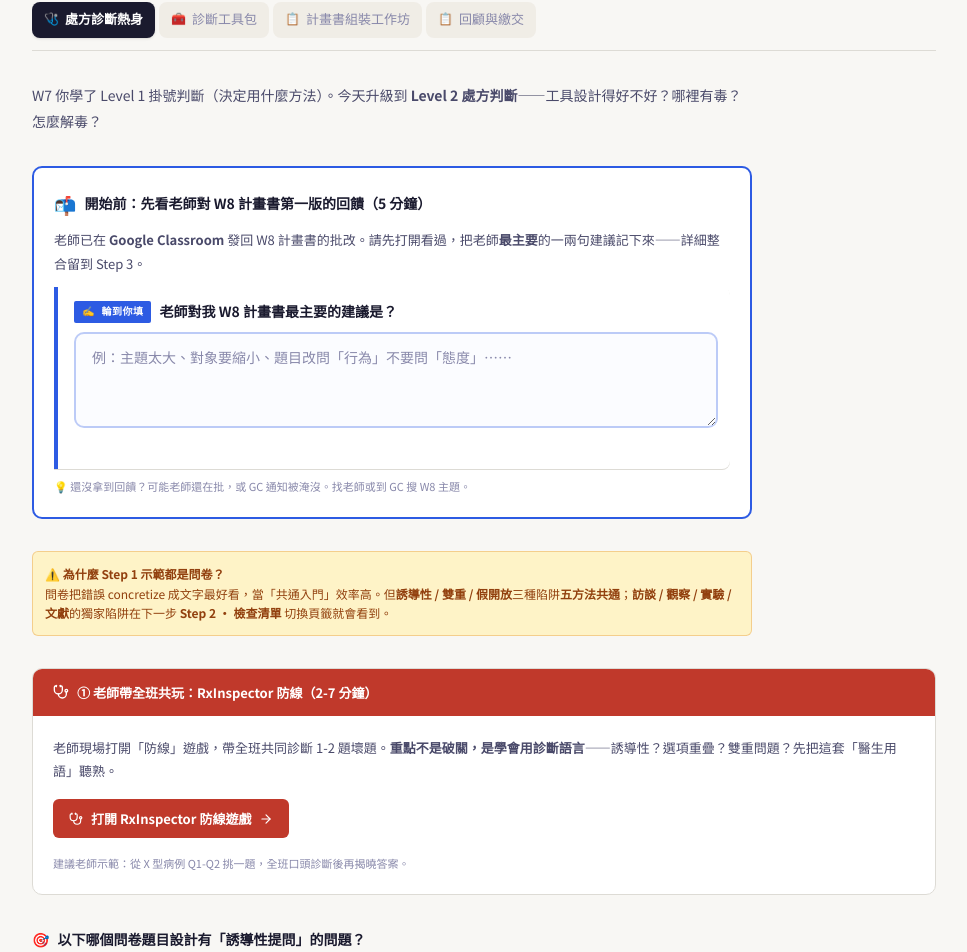
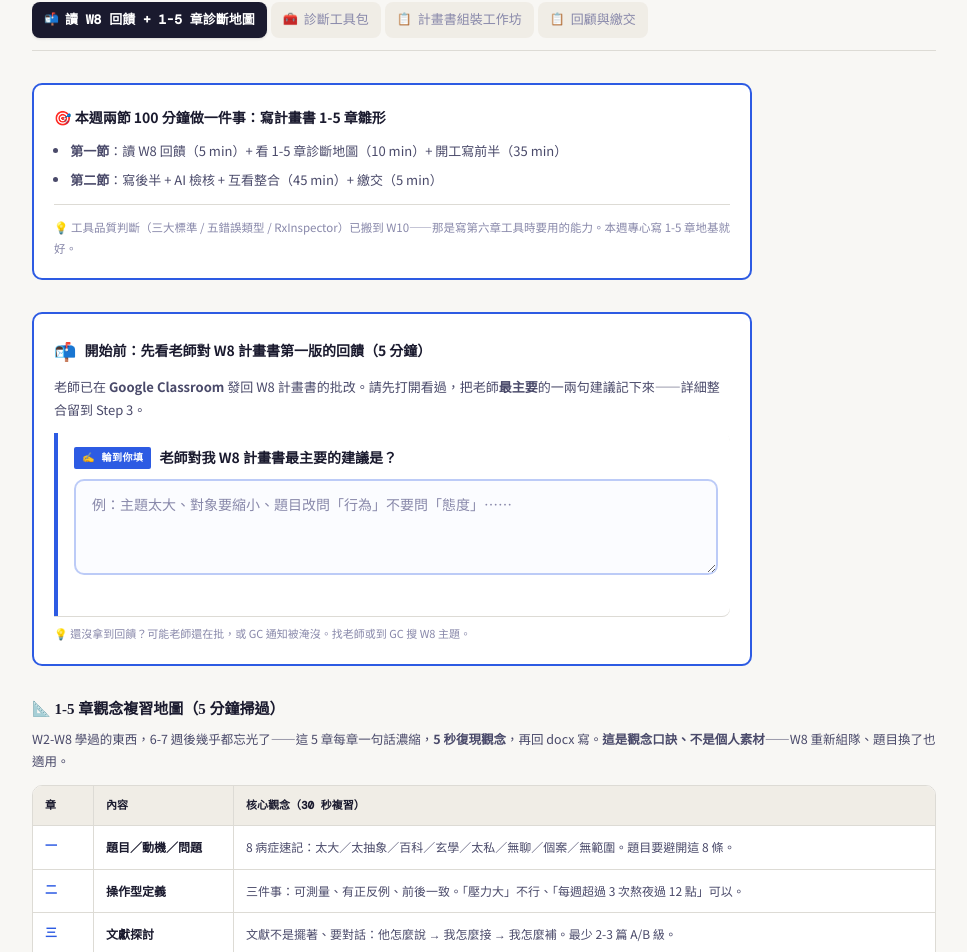
Before and after one commit to Ivanchen114/research-navigator, a React (Vite) app: page /w9 in a window 1280 px wide. Shown: the part 851-1803 px from the top of the page, without its empty margins (276-1243 px from the left). Built offline with nearby package versions, Linux system fonts and the light colour scheme.

Commit message:
更新: 2026-05-01 14:16

```diff
--- a/src/pages/ToolRefinementPage.jsx
+++ b/src/pages/ToolRefinementPage.jsx
@@ -886,9 +886,9 @@ export const ToolRefinementPage = () => {
     /* ── 五步驟 ──────────────────────────────────────── */
 
     const steps = [
-        /* ─── Step 1：工具設計（第六章）— 第一節 50 min ─── */
+        /* ─── Step 1：開場 + 第六章工作流提醒 — 第一節 15 min ─── */
         {
-            title: '工具設計（第六章）',
+            title: '開場 + 第六章流程',
             icon: '🔧',
             content: (
                 <div className="space-y-8 prose-zh">
@@ -975,23 +975,99 @@ export const ToolRefinementPage = () => {
                             <span className="font-bold text-[14px] text-[var(--ink)]">直接在 docx 第六章填題目</span>
                         </div>
                         <p className="text-[13px] text-[var(--ink-mid)] leading-relaxed mb-2">
-                            計畫書 docx 第六章本來就有完整的填空表格（結構／題目類型／基本資料／變項題目／自檢）——本節 W10 直接<strong className="text-[var(--ink)]">在 docx 把題目都填到位</strong>。網頁不重複 docx 內容；下方範例 + AI 啟動 prompt 是給你**對照寫**用的。
+                            計畫書 docx 第六章本來就有完整的填空表格（結構／題目類型／基本資料／變項題目／自檢）——本節 W10 直接<strong className="text-[var(--ink)]">在 docx 把題目都填到位</strong>。網頁不重複 docx 內容；下一頁 Step 2 的工具書自學教案是給你<strong>對照寫</strong>用的。
                         </p>
                         <p className="text-[12.5px] text-[var(--ink-light)] leading-relaxed bg-[var(--paper-warm)] border border-[var(--border)] rounded-[6px] p-3">
                             💡 W10 vs W11 分工：<strong className="text-[var(--ink)]">W10 在 docx 裡寫題目本身</strong>（紙上設計）；<strong className="text-[var(--ink)]">W11 把題目轉成施測載具</strong>（Google Form／紙本訪綱／印出觀察表）+ 跨班 Pilot 真人測試。
                         </p>
                     </div>
 
-                    {/* 5 種方法的工具書教學：tab 切換 + 4 區塊（題型/結構 → 設計原則 → 獨家陷阱 → 完整範例 + AI 啟動） */}
+                    {/* ▶ 下一頁預告：Step 2 工具書自學教案 */}
+                    <div className="w7-notice w7-notice-gold">
+                        ▶ <strong>下一頁 Step 2：工具書自學教案</strong>——5 法 tab 切換 + 4 區塊（題型結構／設計原則／獨家陷阱／完整範例）。看完那頁，回 docx 第六章寫題目就有方向。
+                    </div>
+                </div>
+            ),
+        },
+
+        /* ─── Step 2：工具書自學教案 — 5 法 4 區塊 ─── */
+        {
+            title: '工具書自學教案',
+            icon: '📚',
+            content: (
+                <div className="space-y-8 prose-zh">
+                    <div className="bg-[var(--paper-warm)] border border-[var(--border)] rounded-[var(--radius-unified)] p-4 max-w-[760px]">
+                        <p className="text-[14px] text-[var(--ink-mid)] leading-relaxed mb-2">
+                            <strong className="text-[var(--ink)]">看完這頁能回 docx 第六章寫題目</strong>。先看「工具品質基礎」（5 法共通）→ 再看自己方法的 4 區塊（題型結構 → 設計原則 → 獨家陷阱 → 完整範例）。
+                        </p>
+                        <p className="text-[12.5px] text-[var(--ink-light)] leading-relaxed">
+                            💡 用法：①讀工具品質基礎（5 法共通的判準 + 5 大錯誤）→ ②看自己方法 A→B→C→D → ③回 docx 對照寫題目 → ④寫完回頭看別組（學會分辨＝真的懂）。
+                        </p>
+                    </div>
+
+                    {/* ━━━ 工具品質基礎（5 法共通）— W9 學過的可快速複習；沒印象的看這裡 ━━━ */}
+                    <div className="border-2 border-[var(--accent)] rounded-[var(--radius-unified)] overflow-hidden max-w-[760px]">
+                        <div className="px-5 py-3 bg-[var(--accent)] text-white flex items-center gap-2">
+                            <span className="text-[10px] font-mono font-bold bg-white text-[var(--accent)] px-2 py-0.5 rounded-[3px]">基礎</span>
+                            <span className="font-bold text-[14px]">工具品質基礎（5 法共通）</span>
+                            <span className="ml-auto text-[10px] font-mono opacity-80">W9 已預習過</span>
+                        </div>
+
+                        <div className="p-5 space-y-5">
+                            <p className="text-[12.5px] text-[var(--ink-mid)] leading-[1.85]">
+                                寫第六章題目前先確認你會用這兩套尺：<strong className="text-[var(--ink)]">三大標準</strong>（判工具是好是壞）+ <strong className="text-[var(--ink)]">5 大共通錯誤</strong>（5 法都會踩的雷）。每個方法獨家的陷阱在下方 tab 各自的 C 區塊。
+                            </p>
+
+                            {/* 三大標準速查 */}
+                            <div>
+                                <p className="text-[13px] font-bold text-[var(--ink)] mb-2">📐 三大標準（V→R→F）</p>
+                                <div className="grid md:grid-cols-3 gap-2">
+                                    <div className="bg-white border border-[var(--border)] rounded-[6px] p-3">
+                                        <p className="text-[11.5px] font-mono font-bold text-[var(--accent)]">V · 方向</p>
+                                        <p className="text-[12.5px] font-bold text-[var(--ink)] mt-1">問對的事</p>
+                                        <p className="text-[11.5px] text-[var(--ink-mid)] leading-[1.7] mt-1">每題對應到第四章某個變項／主題；沒對應就不該存在</p>
+                                    </div>
+                                    <div className="bg-white border border-[var(--border)] rounded-[6px] p-3">
+                                        <p className="text-[11.5px] font-mono font-bold text-[var(--accent)]">R · 精度</p>
+                                        <p className="text-[12.5px] font-bold text-[var(--ink)] mt-1">問得清楚</p>
+                                        <p className="text-[11.5px] text-[var(--ink-mid)] leading-[1.7] mt-1">用具體時段／量表／頻次，不用「常常」「偶爾」這類模糊詞</p>
+                                    </div>
+                                    <div className="bg-white border border-[var(--border)] rounded-[6px] p-3">
+                                        <p className="text-[11.5px] font-mono font-bold text-[var(--accent)]">F · 執行</p>
+                                        <p className="text-[12.5px] font-bold text-[var(--ink)] mt-1">問得到答案</p>
+                                        <p className="text-[11.5px] text-[var(--ink-mid)] leading-[1.7] mt-1">受訪者答得出來、時間負擔合理（問卷 5 min 內、訪談 30 min 內）</p>
+                                    </div>
+                                </div>
+                            </div>
+
+                            {/* 5 大共通錯誤 */}
+                            <div>
+                                <p className="text-[13px] font-bold text-[var(--ink)] mb-2">⚠️ 5 大共通錯誤（5 法都會踩）</p>
+                                <div className="bg-[#FEF2F2] border border-[#FCA5A5] rounded-[6px] overflow-hidden">
+                                    <div className="grid grid-cols-[80px_1fr] text-[12px] divide-y divide-[#FCA5A5]/50">
+                                        <div className="px-3 py-2 bg-[#FEE2E2] font-bold text-[#7F1D1D] border-r border-[#FCA5A5]/50">誘導性</div>
+                                        <div className="px-3 py-2 text-[#7F1D1D] leading-[1.7]">用「嚴重／非常好」暗示答案 → 改中性語氣「你覺得 X 對 Y 的影響是？」搭雙向量表</div>
+                                        <div className="px-3 py-2 bg-[#FEE2E2] font-bold text-[#7F1D1D] border-r border-[#FCA5A5]/50">雙重問題</div>
+                                        <div className="px-3 py-2 text-[#7F1D1D] leading-[1.7]">一題問兩件事「你的家庭跟壓力如何？」→ 拆兩題</div>
+                                        <div className="px-3 py-2 bg-[#FEE2E2] font-bold text-[#7F1D1D] border-r border-[#FCA5A5]/50">假開放</div>
+                                        <div className="px-3 py-2 text-[#7F1D1D] leading-[1.7]">看似開放實已預設方向 → 改真正開放或完全中性</div>
+                                        <div className="px-3 py-2 bg-[#FEE2E2] font-bold text-[#7F1D1D] border-r border-[#FCA5A5]/50">選項重疊</div>
+                                        <div className="px-3 py-2 text-[#7F1D1D] leading-[1.7]">「1-3 次／3-5 次」← 3 次選哪個 → 改邊界清楚：0、1-2、3-4、5+</div>
+                                        <div className="px-3 py-2 bg-[#FEE2E2] font-bold text-[#7F1D1D] border-r border-[#FCA5A5]/50">選項不全</div>
+                                        <div className="px-3 py-2 text-[#7F1D1D] leading-[1.7]">受訪者找不到自己的答案 → 加「其他：___」或範圍補完整</div>
+                                    </div>
+                                </div>
+                            </div>
+
+                            <div className="bg-[var(--paper-warm)] border-l-3 border-[var(--gold)] rounded-r-[6px] p-3 text-[11.5px] text-[var(--ink-mid)] leading-[1.85]">
+                                💡 <strong>方法獨家陷阱</strong>不在這——下方 tab 切到你的方法看「<strong className="text-[var(--ink)]">C · 獨家陷阱</strong>」區塊。例如訪談的「封閉化失敗」、實驗的「霍桑效應」、觀察的「觀察者偏誤」、文獻的「子類型混搭」。
+                            </div>
+                        </div>
+                    </div>
+
+                    {/* 5 種方法的工具書教學：tab 切換 + 4 區塊 */}
                     <div className="space-y-4 max-w-[760px]">
                         <div>
-                            <h4 className="font-serif text-[18px] md:text-[20px] font-bold text-[var(--ink)] mb-2">
-                                工具書自學教案 — 看完這頁能設計第六章
-                            </h4>
-                            <p className="text-[12.5px] text-[var(--ink-mid)] leading-relaxed mb-3">
-                                每個方法 4 區塊：<strong className="text-[var(--ink)]">題型結構 → 設計原則 → 獨家陷阱 → 完整範例</strong>。預設展示你的主方法；★ 是你的方法；想看別組可點切換。
-                            </p>
-
                             {/* 5 法 tab 切換 */}
                             <div className="flex gap-1.5 flex-wrap mb-4">
                                 {Object.entries(TOOL_DESC_KIT).map(([id, kit]) => {
@@ -1156,14 +1232,14 @@ export const ToolRefinementPage = () => {
 
                     {/* 下節預告 */}
                     <div className="w7-notice w7-notice-teal">
-                        ✅ 第六章填具體題目完成 → 第二節 <strong>補七到十三章 + 整本繳交</strong>。<br />
+                        ✅ 工具書自學完 + docx 第六章題目寫到定位 → 下一頁 Step 3：<strong>補七到十三章 + 整本繳交</strong>。<br />
                         💡 <strong>第七、八章 + 第九章(三) 限制改進 — 草稿即可、不花時間</strong>。理由：你還沒做完研究、不會分析。等 W14 數據出來再回頭補才寫得到位。第十章倫理／第十一章時程／第十二章 AI 聲明都是模板套用，最快搞定。
                     </div>
                 </div>
             ),
         },
 
-        /* ─── Step 2：第七~十三章補完 + 整本繳交 — 第二節 50 min ─── */
+        /* ─── Step 3：第七~十三章補完 + 整本繳交 — 第二節 50 min ─── */
         {
             title: '七到十三章 × 整本繳交',
             icon: '📤',
@@ -1258,7 +1334,7 @@ export const ToolRefinementPage = () => {
             ),
         },
 
-        /* ─── Step 3：繳交確認 + W11 預告 ─── */
+        /* ─── Step 4：繳交確認 + W11 預告 ─── */
         {
             title: '繳交確認 + W11 預告',
             icon: '🔔',
@@ -1332,9 +1408,9 @@ export const ToolRefinementPage = () => {
                 accentTitle="整本定稿"
                 subtitle="W10 目標 = 把整本計畫書寫到定稿級。第一節：W9 沒寫完的 1-5 章補完 + 在 docx 第六章填具體題目（結構／基本資料／變項題目／自檢）。第二節：第七~十三章補完 + 整本 AIRED + 繳交。整本 AI 檢核交給老師跑，W11 拿到 GC 回饋再修工具，並把題目轉成施測載具（Google Form／紙本）+ 跨班 Pilot。"
                 meta={[
-                    { label: '第一節', value: '補完 1-5 章 + 第六章填題目 + AIRED' },
-                    { label: '第二節', value: '第七~十三章補完 + 完整 AIRED + 整本繳交 GC' },
-                    { label: '課堂產出', value: '計畫書 docx 整本（13 章；7-8 章草稿即可）' },
+                    { label: '第一節 ① + ②', value: '開場 + 第六章流程提醒 → 工具書自學教案（5 法 4 區塊）→ 回 docx 寫題目' },
+                    { label: '第二節 ③ + ④', value: '七到十三章 × 整本繳交 → 繳交確認 + W11 預告' },
+                    { label: '課堂產出', value: '計畫書 docx 整本（13 章；7、8、9-(三) 草稿即可）' },
                     { label: '前置要求', value: 'W9 計畫書第 1-5 章雛形（含第四章變項／主題）' },
                 ]}
             />
--- a/src/pages/W9Page.jsx
+++ b/src/pages/W9Page.jsx
@@ -594,15 +594,23 @@ export const W9Page = () => {
     /* ── 五步驟 ──────────────────────────────────────── */
 
     const steps = [
-        /* ─── Step 1：處方診斷熱身 ─── */
+        /* ─── Step 1：讀 W8 回饋 + 1-5 章診斷地圖（第一節 15 min）─── */
         {
-            title: '處方診斷熱身',
-            icon: '🩺',
+            title: '讀 W8 回饋 + 1-5 章診斷地圖',
+            icon: '📬',
             content: (
                 <div className="space-y-8 prose-zh">
-                    <p className="text-[14px] text-[var(--ink-mid)] leading-relaxed max-w-[720px]">
-                        W7 你學了 Level 1 掛號判斷（決定用什麼方法）。今天升級到 <strong className="text-[var(--ink)]">Level 2 處方判斷</strong>——工具設計得好不好？哪裡有毒？怎麼解毒？
-                    </p>
+                    {/* 本週主軸：兩節都拿來寫 1-5 章 */}
+                    <div className="bg-white border-2 border-[var(--accent)] rounded-[var(--radius-unified)] p-5 max-w-[720px]">
+                        <p className="text-[14px] font-bold text-[var(--ink)] mb-2">🎯 本週兩節 100 分鐘做一件事：寫計畫書 1-5 章雛形</p>
+                        <ul className="text-[13px] text-[var(--ink-mid)] leading-[1.85] list-disc pl-5 space-y-1">
+                            <li><strong>第一節</strong>：讀 W8 回饋（5 min）+ 看 1-5 章診斷地圖（10 min）+ 開工寫前半（35 min）</li>
+                            <li><strong>第二節</strong>：寫後半 + AI 檢核 + 互看整合（45 min）+ 繳交（5 min）</li>
+                        </ul>
+                        <p className="text-[11.5px] text-[var(--ink-light)] leading-relaxed mt-3 pt-3 border-t border-[var(--border)]">
+                            💡 工具品質判斷（三大標準 / 五錯誤類型 / RxInspector）已搬到 W10——那是寫第六章工具時要用的能力。本週專心寫 1-5 章地基就好。
+                        </p>
+                    </div>
 
                     {/* 身份識別卡：Team / Solo 分流提示（讀 W8 路線） */}
                     {w8Route === 'solo' && (
@@ -650,46 +658,42 @@ export const W9Page = () => {
                         </p>
                     </div>
 
-                    <div className="bg-[#FEF3C7] border border-[#D97706]/30 rounded-[6px] p-3 text-[12px] text-[#92400E] leading-relaxed max-w-[720px]">
-                        <strong>⚠️ 為什麼 Step 1 示範都是問卷？</strong><br />
-                        問卷把錯誤 concretize 成文字最好看，當「共通入門」效率高。但<strong>誘導性 / 雙重 / 假開放</strong>三種陷阱<strong>五方法共通</strong>；<strong>訪談 / 觀察 / 實驗 / 文獻</strong>的獨家陷阱在下一步 <strong>Step 2 · 檢查清單</strong> 切換頁籤就會看到。
+                    {/* 1-5 章觀念複習地圖（不是個人素材清單，是觀念口訣）*/}
+                    <div>
+                        <h4 className="font-serif text-[18px] md:text-[20px] font-bold text-[var(--ink)] mb-2">
+                            📐 1-5 章觀念複習地圖（5 分鐘掃過）
+                        </h4>
+                        <p className="text-[12.5px] text-[var(--ink-mid)] leading-relaxed mb-3">
+                            W2-W8 學過的東西，6-7 週後幾乎都忘光了——這 5 章每章一句話濃縮，<strong>5 秒復現觀念</strong>，再回 docx 寫。<strong className="text-[var(--ink)]">這是觀念口訣、不是個人素材</strong>——W8 重新組隊、題目換了也適用。
+                        </p>
+                        <div className="bg-white border border-[var(--border)] rounded-[var(--radius-unified)] overflow-hidden">
+                            <div className="grid grid-cols-[60px_140px_1fr] bg-[var(--paper-warm)] border-b border-[var(--border)] text-[11px] font-mono font-bold text-[var(--ink)]">
+                                <div className="px-3 py-2.5">章</div>
+                                <div className="px-3 py-2.5 border-l border-[var(--border)]">內容</div>
+                                <div className="px-3 py-2.5 border-l border-[var(--border)]">核心觀念（30 秒複習）</div>
+                            </div>
+                            {[
+                                { ch: '一', t: '題目／動機／問題', key: '8 病症速記：太大／太抽象／百科／玄學／太私／無聊／個案／無範圍。題目要避開這 8 條。' },
+                                { ch: '二', t: '操作型定義', key: '三件事：可測量、有正反例、前後一致。「壓力大」不行、「每週超過 3 次熬夜過 12 點」可以。' },
+                                { ch: '三', t: '文獻探討', key: '文獻不是擺著、要對話：他怎麼說 → 我怎麼接 → 我怎麼補。最少 2-3 篇 A/B 級。' },
+                                { ch: '四', t: '變項／主題／維度', key: '從題目拆出來。題目沒明說、但會影響結果的——就是控制變項。' },
+                                { ch: '五', t: '抽樣／對象', key: '三件都要寫：為什麼是這群人？幾人？怎麼找？「方便抽樣」要老實寫不要假裝隨機。' },
+                            ].map((r, i) => (
+                                <div key={i} className="grid grid-cols-[60px_140px_1fr] border-b border-[var(--border)] last:border-b-0 text-[12px]">
+                                    <div className="px-3 py-2.5 font-mono font-bold text-[var(--accent)]">{r.ch}</div>
+                                    <div className="px-3 py-2.5 border-l border-[var(--border)] text-[var(--ink)] font-bold">{r.t}</div>
+                                    <div className="px-3 py-2.5 border-l border-[var(--border)] text-[var(--ink-mid)] leading-[1.85]">{r.key}</div>
+                                </div>
+                            ))}
+                        </div>
+                        <p className="text-[11.5px] text-[var(--ink-light)] italic mt-2">
+                            💡 沒復現的觀念可以回對應週次翻一下：W3 題目八病症 / W5-W6 文獻 / W7 方法 / W8 變項。雛形級＝方向對、邏輯通順、還粗糙——不追求完美，W10 還會再修。
+                        </p>
                     </div>
 
-                    {/* ① 老師示範：打開 RxInspector 遊戲，全班共玩 1-2 題 */}
-                    <div className="bg-white border border-[var(--border)] rounded-[var(--radius-unified)] overflow-hidden">
-                        <div className="px-5 py-3 bg-[var(--danger)] text-white flex items-center gap-2">
-                            <Stethoscope size={16} />
-                            <span className="font-bold text-[13px]">① 老師帶全班共玩：RxInspector 防線（2-7 分鐘）</span>
-                        </div>
-                        <div className="p-5 space-y-4">
-                            <p className="text-[13px] text-[var(--ink-mid)] leading-relaxed">
-                                老師現場打開「防線」遊戲，帶全班共同診斷 1-2 題壞題。<strong className="text-[var(--ink)]">重點不是破關，是學會用診斷語言</strong>——誘導性？選項重疊？雙重問題？先把這套「醫生用語」聽熟。
-                            </p>
-                            <Link
-                                to="/game/rx-inspector"
-                                className="inline-flex items-center gap-2 bg-[var(--danger)] text-white px-4 py-2 rounded-[6px] font-bold text-[13px] hover:opacity-90 transition-opacity"
-                            >
-                                <Stethoscope size={14} />
-                                打開 RxInspector 防線遊戲
-                                <ArrowRight size={14} />
-                            </Link>
-                            <div className="text-[11px] text-[var(--ink-light)]">建議老師示範：從 X 型病例 Q1-Q2 挑一題，全班口頭診斷後再揭曉答案。</div>
-                        </div>
-                    </div>
-
-                    {/* 理解檢核 1（老師示範後做，確認大家跟上） */}
-                    <ThinkChoice
-                        dataKey="w9-tc1"
-                        prompt={THINK_CHOICES[0].prompt}
-                        options={THINK_CHOICES[0].options}
-                        answer={THINK_CHOICES[0].answer}
-                        feedback={THINK_CHOICES[0].feedback}
-                        onAnswer={handleChoice(THINK_CHOICES[0].id, THINK_CHOICES[0].prompt)}
-                    />
-
-                    {/* 前往下一步：診斷工具包 */}
+                    {/* 進到 Step 3 提示 */}
                     <div className="w7-notice w7-notice-gold">
-                        ➡️ 老師示範完，先到 <strong>Step 2 診斷工具包</strong>——把「診斷用的尺」看清楚，再到 Step 3 拿自己的 W8 三題來練。
+                        ➡️ 看完地圖、知道每章對應素材在哪 → <strong>Step 2 診斷工具包</strong>是 W10 工具品質教學的預習（可快掃）→ <strong>Step 3 計畫書組裝工作坊</strong>開工寫 1-5 章。
                     </div>
                 </div>
             ),
```
Also changed, not shown: src/pages/W12Page.jsx (+23 -30 lines).
